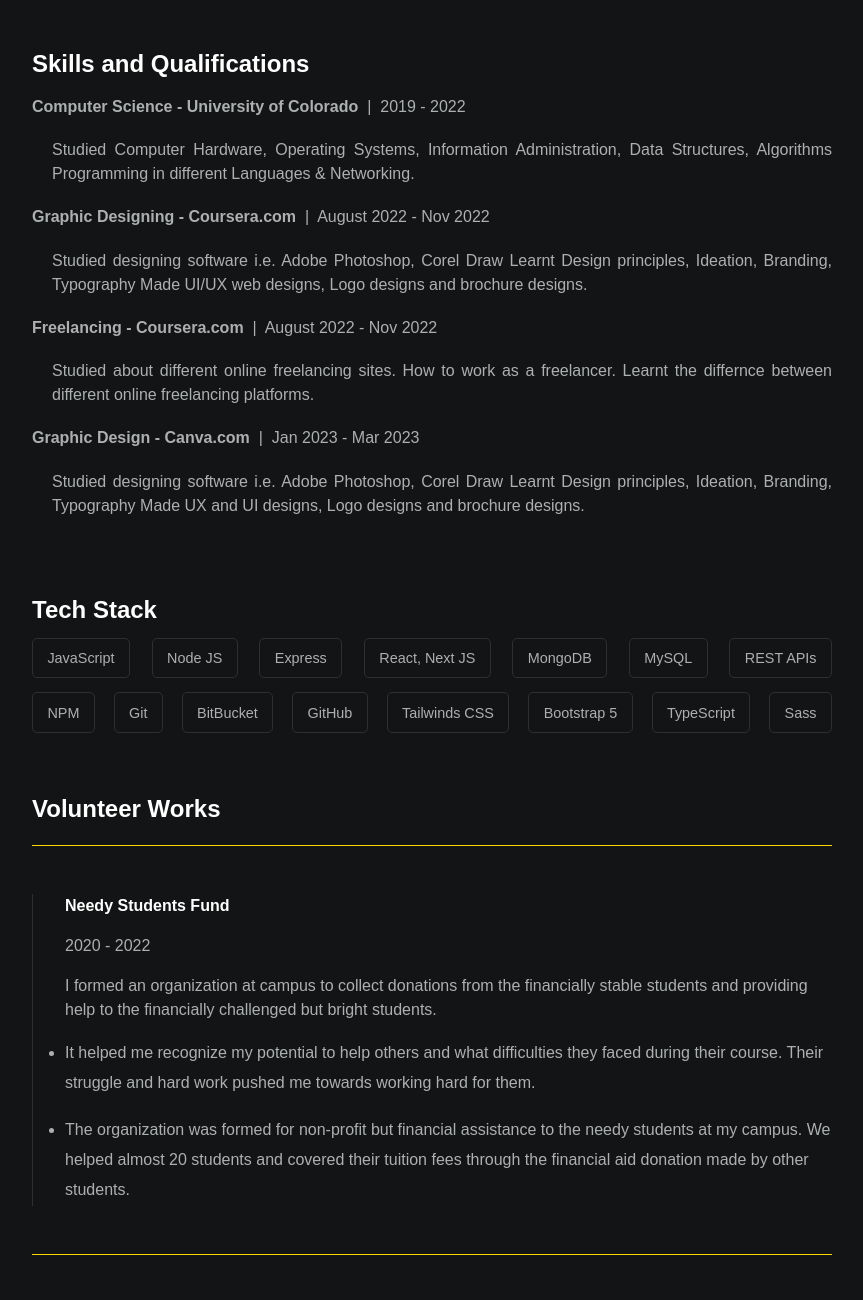
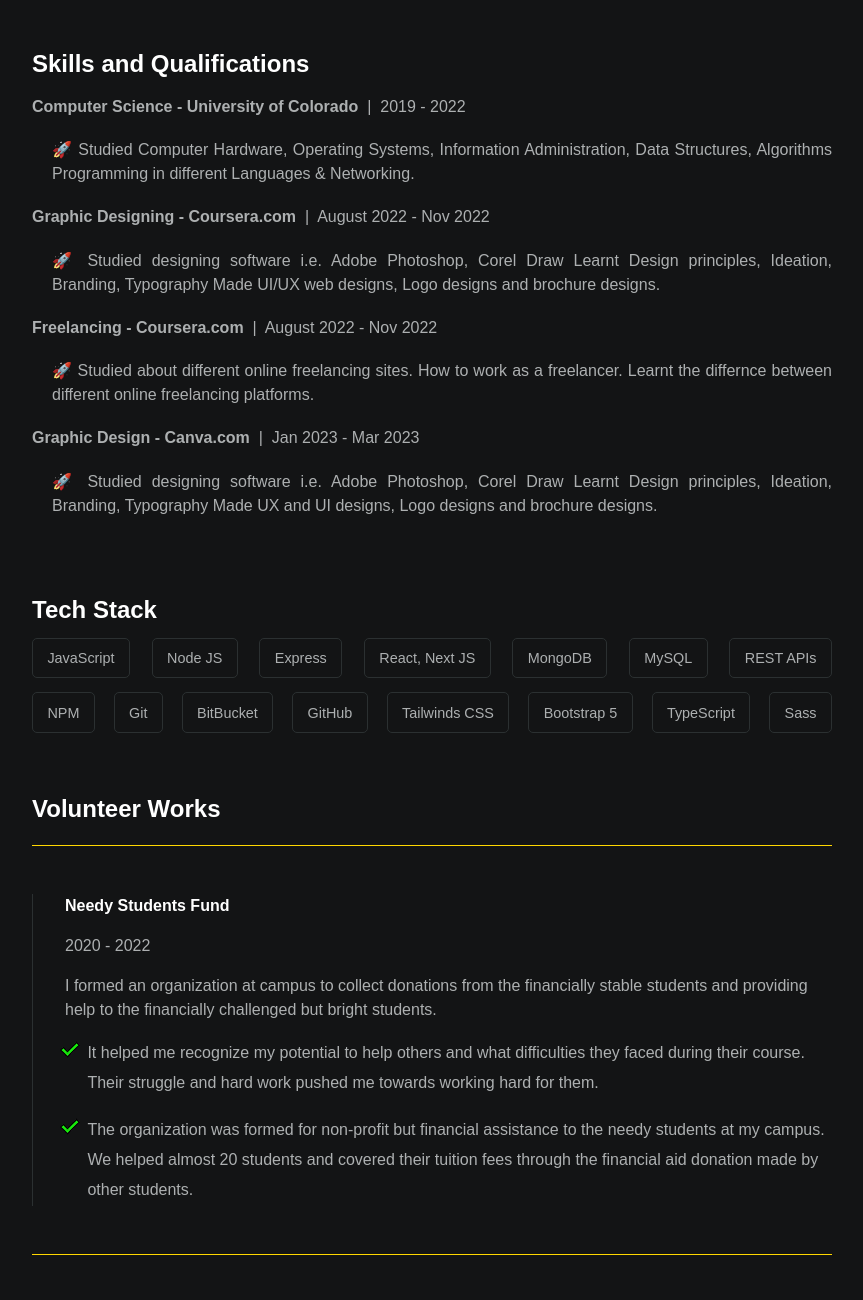
Before and after one commit to saqlain-hub/digital-portfolio, a plain HTML site: page index.html in a window 1280 px wide. Shown: the part 340-1640 px from the top of the page, without its empty margins (208-1071 px from the left). Drawn offline with Linux system fonts and the light colour scheme.

Commit message:
Digital Portfolio - assignment from Internsavy

```diff
--- a/css/main.css
+++ b/css/main.css
@@ -51,6 +51,10 @@ a {
 
 li {
   line-height: 1.9em;
+}
+
+.hyphen-space {
+  margin: 0 0.5rem;
 }
 
 #container--main {
@@ -150,6 +154,14 @@ li {
   padding-left: 2em;
 }
 
+#tick--mark {
+  list-style-image: url("../images/tick.png");
+}
+
+#tick--mark li {
+  margin-left: 1.4rem;
+}
+
 .line-break {
   background-color: var(--secondaryBorderColor);
   height: 1px;
@@ -173,7 +185,7 @@ li {
   border-radius: 5px;
   text-align: center;
   padding: 0.5rem;
-  margin-top: 0.5rem;
+  margin-top: 1rem;
   color: var(--mainTextColor);
   transition: all 0.3s;
 }
@@ -208,6 +220,7 @@ footer p {
 .project-ul {
   margin-top: 1.5rem;
 }
+
 .project-ul li {
   margin: 0;
 }
@@ -227,6 +240,7 @@ ul.project-features li {
 .img-container {
   width: 100%;
 }
+
 .img-container img {
   width: 100%;
   border-radius: 20px;
--- a/index.html
+++ b/index.html
@@ -45,7 +45,7 @@
             <span>&nbsp;|&nbsp; 2019 - 2022</span>
           </li>
           <p class="margin">
-            Studied Computer Hardware, Operating Systems, Information
+            🚀 Studied Computer Hardware, Operating Systems, Information
             Administration, Data Structures, Algorithms Programming in different
             Languages & Networking.
           </p>
@@ -54,17 +54,17 @@
             <span>&nbsp;|&nbsp; August 2022 - Nov 2022 </span>
           </li>
           <p class="margin">
-            Studied designing software i.e. Adobe Photoshop, Corel Draw Learnt
-            Design principles, Ideation, Branding, Typography Made UI/UX web
-            designs, Logo designs and brochure designs.
+            🚀 Studied designing software i.e. Adobe Photoshop, Corel Draw
+            Learnt Design principles, Ideation, Branding, Typography Made UI/UX
+            web designs, Logo designs and brochure designs.
           </p>
           <li>
             <strong>Freelancing - Coursera.com</strong>
             <span>&nbsp;|&nbsp; August 2022 - Nov 2022 </span>
           </li>
           <p class="margin">
-            Studied about different online freelancing sites. How to work as a
-            freelancer. Learnt the differnce between different online
+            🚀 Studied about different online freelancing sites. How to work as
+            a freelancer. Learnt the differnce between different online
             freelancing platforms.
           </p>
           <li>
@@ -72,9 +72,9 @@
             <span>&nbsp;|&nbsp; Jan 2023 - Mar 2023 </span>
           </li>
           <p class="margin">
-            Studied designing software i.e. Adobe Photoshop, Corel Draw Learnt
-            Design principles, Ideation, Branding, Typography Made UX and UI
-            designs, Logo designs and brochure designs.
+            🚀 Studied designing software i.e. Adobe Photoshop, Corel Draw
+            Learnt Design principles, Ideation, Branding, Typography Made UX and
+            UI designs, Logo designs and brochure designs.
           </p>
         </ul>
       </section>
@@ -119,7 +119,7 @@
             challenged but bright students.
           </p>
 
-          <ul>
+          <ul id="tick--mark">
             <li>
               It helped me recognize my potential to help others and what
               difficulties they faced during their course. Their struggle and
@@ -143,7 +143,7 @@
             cancer tumors in his stomach.
           </p>
 
-          <ul>
+          <ul id="tick--mark">
             <li>
               It helped me recognize my potential to help others and what
               difficulties they faced during their course. Their struggle and
@@ -164,7 +164,9 @@
         <div class="line-break"></div>
 
         <div class="card--project">
-          <h4>Retuwet - Social Media App</h4>
+          <h4>
+            Retuwet <span class="hyphen-space">&#8212;</span> Social Media App
+          </h4>
           <p>
             With a robust tech stack and seamless user experience, our platform
             enables you to engage, share, and connect like never before. From
@@ -196,7 +198,10 @@
           </p>
         </div>
         <div class="card--project">
-          <h4>DEFI - Decentralized Forex Investments</h4>
+          <h4>
+            DEFI <span class="hyphen-space">&#8212;</span> Decentralized Forex
+            Investments
+          </h4>
 
           <p>
             I've crafted a decentralized forex trading web application that
```
Also changed, not shown: images/tick.png (added).
